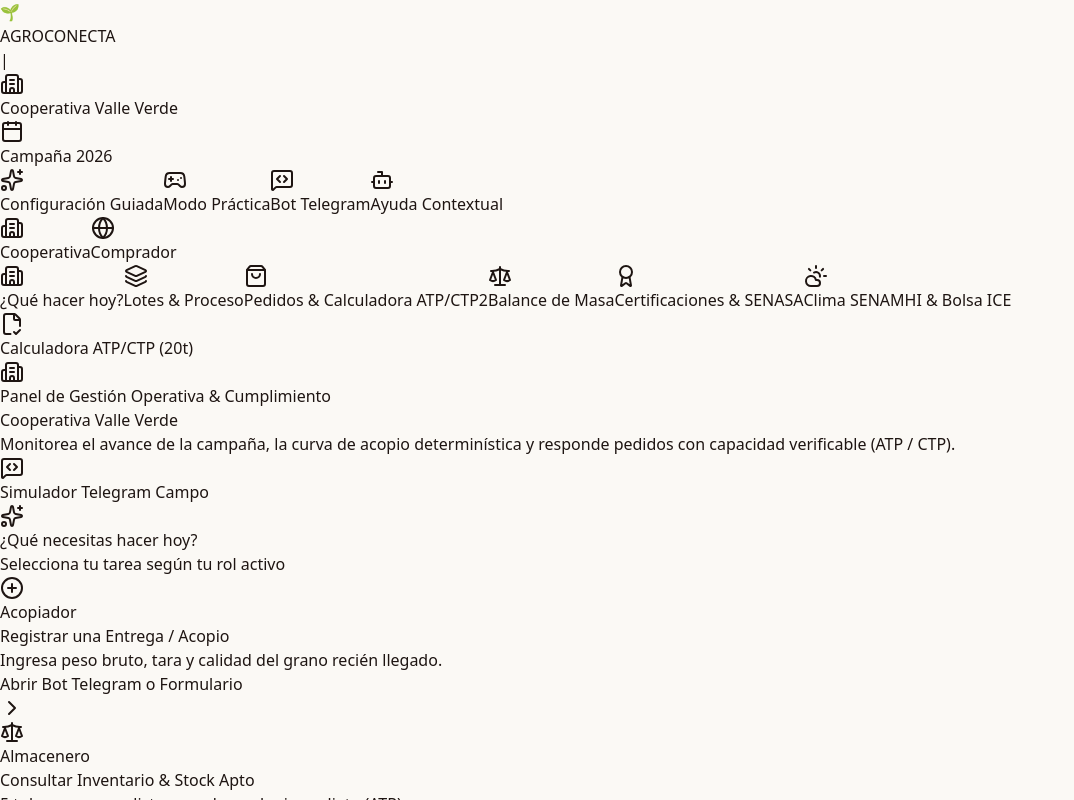
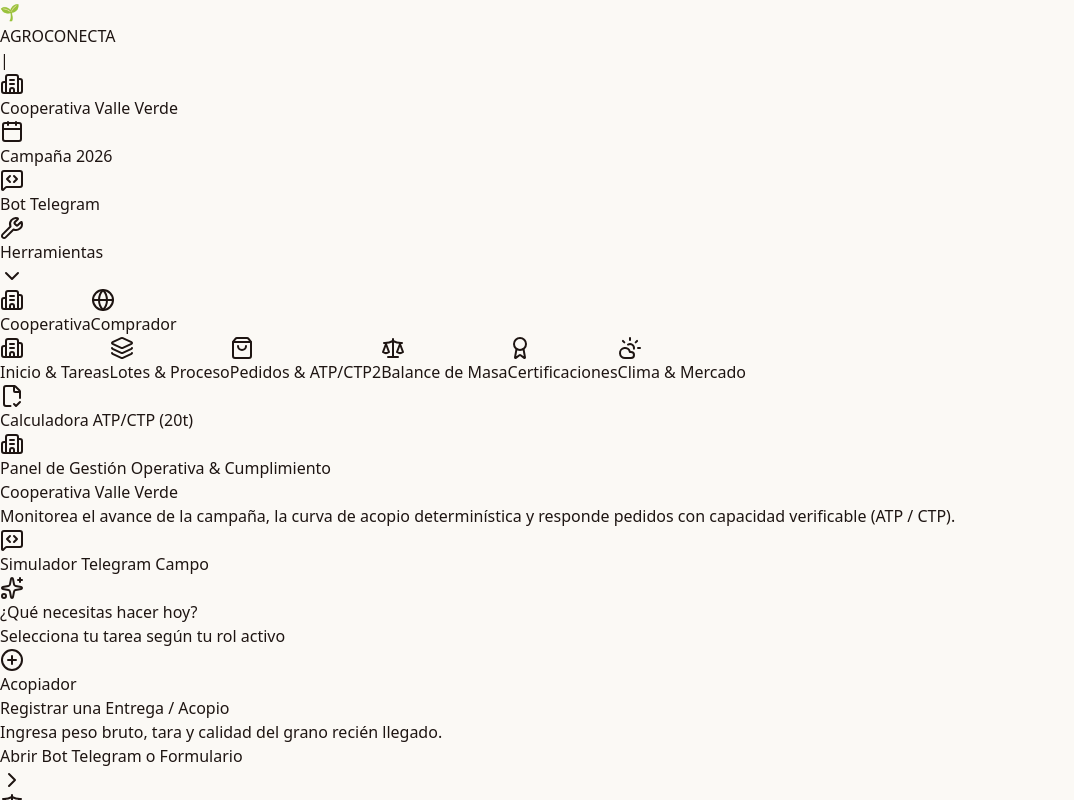
Before and after one commit to andreaavidall/AgroConecta, a React (Vite) app: page / in a window 1280 px wide. Both pictures are taken after a click on the button "Cooperativa". Shown: the top 800 px of the page, without its empty margins (0-1074 px from the left). Built offline with nearby package versions, Linux system fonts and the light colour scheme.

Commit message:
fix(ui): streamline cooperative header with tools dropdown menu and clean tabs

```diff
--- a/src/components/Header.jsx
+++ b/src/components/Header.jsx
@@ -1,4 +1,4 @@
-import React from 'react';
+import React, { useState } from 'react';
 import {
   Building2,
   ShoppingBag,
@@ -15,9 +15,9 @@
   Calendar,
   Globe,
   Bot,
-  ShieldCheck,
-  CheckCircle2,
-  ChevronRight
+  ChevronDown,
+  Wrench,
+  HelpCircle
 } from 'lucide-react';
 
 export default function Header({
@@ -34,23 +34,24 @@
   activeOffersCount,
   selectedCoopName
 }) {
+  const [isToolsDropdownOpen, setIsToolsDropdownOpen] = useState(false);
 
   // Opciones de navegación adaptadas por Rol (Sección 21.1)
   const coopNavTabs = [
-    { id: 'coop-dashboard', label: '¿Qué hacer hoy?', icon: Building2 },
+    { id: 'coop-dashboard', label: 'Inicio & Tareas', icon: Building2 },
     { id: 'lots-management', label: 'Lotes & Proceso', icon: Layers },
-    { id: 'coop-offers', label: 'Pedidos & Calculadora ATP/CTP', icon: ShoppingBag, badge: activeOffersCount },
+    { id: 'coop-offers', label: 'Pedidos & ATP/CTP', icon: ShoppingBag, badge: activeOffersCount },
     { id: 'mass-balance', label: 'Balance de Masa', icon: Scale },
-    { id: 'certificates', label: 'Certificaciones & SENASA', icon: Award },
-    { id: 'senamhi-weather', label: 'Clima SENAMHI & Bolsa ICE', icon: CloudSun }
+    { id: 'certificates', label: 'Certificaciones', icon: Award },
+    { id: 'senamhi-weather', label: 'Clima & Mercado', icon: CloudSun }
   ];
 
   const buyerNavTabs = [
     { id: 'buyer-dashboard', label: 'Resumen del Origen', icon: Building2 },
     { id: 'marketplace', label: 'Vitrina de Ofertas', icon: ShoppingBag },
-    { id: 'interactive-map', label: 'Mapa EUDR (Zonas)', icon: Map },
-    { id: 'buyer-offers', label: 'Mis Pedidos & Cotizaciones', icon: FileCheck2, badge: activeOffersCount },
-    { id: 'market-prices', label: 'Cotizaciones Bolsa ICE NY', icon: TrendingUp }
+    { id: 'interactive-map', label: 'Mapa EUDR', icon: Map },
+    { id: 'buyer-offers', label: 'Mis Pedidos', icon: FileCheck2, badge: activeOffersCount },
+    { id: 'market-prices', label: 'Bolsa ICE NY', icon: TrendingUp }
   ];
 
   const currentTabs = activeRole === 'coop' ? coopNavTabs : buyerNavTabs;
@@ -60,39 +61,40 @@
     <header className={`text-white sticky top-0 z-30 shadow-lg border-b transition-colors duration-300 ${
       isBuyer
         ? 'bg-gradient-to-r from-[#0B291E] via-[#123B2C] to-[#0E2F22] border-emerald-900/60'
-        : 'bg-gradient-to-r from-[#174C3C] via-[#1E5D4A] to-[#0F3529] border-emerald-900/40'
+        : 'bg-gradient-to-r from-[#174C3C] via-[#1F5F4B] to-[#123E30] border-emerald-900/40'
     }`}>
 
       {/* Top Utility Header Bar */}
-      <div className="bg-black/30 backdrop-blur-md px-4 sm:px-8 py-2 text-xs border-b border-white/10">
-        <div className="max-w-7xl mx-auto flex flex-wrap items-center justify-between gap-3">
+      <div className="bg-black/25 backdrop-blur-md px-4 sm:px-8 py-2 text-xs border-b border-white/10">
+        <div className="max-w-7xl mx-auto flex items-center justify-between gap-4">
 
-          {/* Left Brand Identity & Context */}
+          {/* Left Brand Identity & Active Organization */}
           <div className="flex items-center gap-3">
             <div className="flex items-center gap-2 font-black text-sm tracking-wide text-white">
-              <div className="w-6 h-6 rounded-lg bg-emerald-500/20 border border-emerald-400/40 flex items-center justify-center text-amber-300">
+              <div className="w-7 h-7 rounded-lg bg-emerald-500/20 border border-emerald-400/40 flex items-center justify-center text-amber-300 shadow-inner">
                 🌱
               </div>
-              <span className="bg-gradient-to-r from-white via-emerald-100 to-amber-200 bg-clip-text text-transparent">
+              <span className="bg-gradient-to-r from-white via-emerald-100 to-amber-200 bg-clip-text text-transparent font-black tracking-wider">
                 AGROCONECTA
               </span>
             </div>
 
-            <span className="text-emerald-700/60 hidden sm:inline">|</span>
+            <span className="text-emerald-700/60">|</span>
 
-            {/* Context Badge based on Role */}
+            {/* Context Badge */}
             {isBuyer ? (
-              <div className="hidden sm:flex items-center gap-1.5 bg-emerald-950/80 px-3 py-1 rounded-full border border-emerald-700/40 text-emerald-200">
+              <div className="flex items-center gap-1.5 bg-emerald-950/80 px-3 py-1 rounded-full border border-emerald-700/40 text-emerald-200">
                 <Globe className="w-3.5 h-3.5 text-amber-300" />
-                <span className="font-semibold text-[11px]">Vitrina Internacional de Oferta Verificable (EUDR)</span>
+                <span className="font-semibold text-[11px] hidden sm:inline">Vitrina de Oferta Cacaotera (EUDR)</span>
+                <span className="font-semibold text-[11px] sm:hidden">Oferta EUDR</span>
               </div>
             ) : (
               <div className="flex items-center gap-2">
-                <div className="flex items-center gap-1 bg-emerald-900/90 px-2.5 py-0.5 rounded-full border border-emerald-700/50 text-emerald-100">
-                  <Building2 className="w-3 h-3 text-amber-300" />
+                <div className="flex items-center gap-1.5 bg-emerald-900/90 px-3 py-1 rounded-full border border-emerald-600/50 text-emerald-100 shadow-2xs">
+                  <Building2 className="w-3.5 h-3.5 text-amber-300" />
                   <span className="font-bold text-[11px]">{selectedCoopName}</span>
                 </div>
-                <div className="hidden md:flex items-center gap-1 bg-emerald-950/60 px-2 py-0.5 rounded-md text-emerald-300 text-[11px]">
+                <div className="hidden md:flex items-center gap-1 bg-emerald-950/60 px-2.5 py-1 rounded-md text-emerald-300 text-[11px] border border-emerald-800/40">
                   <Calendar className="w-3 h-3 text-emerald-400" />
                   <span>Campaña 2026</span>
                 </div>
@@ -103,59 +105,85 @@
           {/* Right Action Tools & Role Switcher */}
           <div className="flex items-center gap-2">
 
-            {/* Coop-specific field tools */}
+            {/* Coop-specific Field Bot Button */}
             {!isBuyer && (
-              <>
               <button
-                  onClick={onOpenOnboarding}
-                  className="bg-emerald-800/80 hover:bg-emerald-700 text-amber-300 px-2.5 py-1 rounded-md text-[11px] font-bold flex items-center gap-1 transition border border-emerald-600/40"
-                  title="Configuración Inicial Guiada"
+                onClick={onOpenTelegram}
+                className="bg-sky-600 hover:bg-sky-500 text-white px-3 py-1.5 rounded-lg text-[11px] font-bold flex items-center gap-1.5 transition shadow-sm border border-sky-400/30"
               >
-                  <Sparkles className="w-3 h-3" />
-                  <span className="hidden sm:inline">Configuración Guiada</span>
+                <MessageSquareCode className="w-3.5 h-3.5" />
+                <span className="hidden sm:inline">Bot Telegram</span>
+              </button>
+            )}
+
+            {/* Config & Tools Dropdown / Quick Launcher for Coop */}
+            {!isBuyer && (
+              <div className="relative">
+                <button
+                  onClick={() => setIsToolsDropdownOpen(!isToolsDropdownOpen)}
+                  className="bg-emerald-800/80 hover:bg-emerald-700 text-amber-300 px-2.5 py-1.5 rounded-lg text-[11px] font-bold flex items-center gap-1 transition border border-emerald-600/40"
+                >
+                  <Wrench className="w-3.5 h-3.5" />
+                  <span className="hidden sm:inline">Herramientas</span>
+                  <ChevronDown className="w-3 h-3" />
                 </button>
 
+                {isToolsDropdownOpen && (
+                  <div className="absolute right-0 mt-2 w-52 bg-white rounded-xl shadow-2xl border border-slate-200 py-1.5 text-slate-800 z-50 text-xs animate-in fade-in duration-150">
                     <button
-                  onClick={onTogglePracticeMode}
-                  className={`px-2.5 py-1 rounded-md text-[11px] font-bold flex items-center gap-1 transition ${
-                    isPracticeMode
-                      ? 'bg-amber-500 text-slate-900 shadow-inner'
-                      : 'bg-emerald-900/80 hover:bg-emerald-800 text-emerald-200 border border-emerald-700/50'
-                  }`}
-                  title="Activar entorno seguro de práctica"
+                      onClick={() => {
+                        setIsToolsDropdownOpen(false);
+                        onOpenOnboarding();
+                      }}
+                      className="w-full text-left px-3.5 py-2 hover:bg-slate-100 flex items-center gap-2 font-medium text-slate-700"
                     >
-                  <Gamepad2 className="w-3.5 h-3.5" />
-                  <span className="hidden md:inline">{isPracticeMode ? 'Modo Práctica Activo' : 'Modo Práctica'}</span>
+                      <Sparkles className="w-4 h-4 text-[#237A57]" />
+                      <span>Configuración Guiada</span>
                     </button>
-
                     <button
-                  onClick={onOpenTelegram}
-                  className="bg-sky-600 hover:bg-sky-500 text-white px-2.5 py-1 rounded-md text-[11px] font-bold flex items-center gap-1 transition shadow-sm"
+                      onClick={() => {
+                        setIsToolsDropdownOpen(false);
+                        onTogglePracticeMode();
+                      }}
+                      className="w-full text-left px-3.5 py-2 hover:bg-slate-100 flex items-center gap-2 font-medium text-slate-700"
                     >
-                  <MessageSquareCode className="w-3.5 h-3.5" />
-                  <span>Bot Telegram</span>
+                      <Gamepad2 className="w-4 h-4 text-amber-600" />
+                      <span>{isPracticeMode ? 'Desactivar Modo Práctica' : 'Activar Modo Práctica'}</span>
                     </button>
-              </>
+                    <button
+                      onClick={() => {
+                        setIsToolsDropdownOpen(false);
+                        onOpenAssistant();
+                      }}
+                      className="w-full text-left px-3.5 py-2 hover:bg-slate-100 flex items-center gap-2 font-medium text-slate-700 border-t border-slate-100"
+                    >
+                      <Bot className="w-4 h-4 text-[#174C3C]" />
+                      <span>Ayuda Contextual</span>
+                    </button>
+                  </div>
+                )}
+              </div>
             )}
 
-            {/* Contextual Assistant Launcher */}
+            {/* Contextual Assistant Button for Buyer View */}
+            {isBuyer && (
               <button
                 onClick={onOpenAssistant}
-              className="bg-emerald-800/60 hover:bg-emerald-700 text-emerald-100 px-2.5 py-1 rounded-md text-[11px] font-bold flex items-center gap-1 transition border border-emerald-600/30"
-              title="Abrir Asistente Explicativo"
+                className="bg-emerald-800/60 hover:bg-emerald-700 text-emerald-100 px-3 py-1.5 rounded-lg text-[11px] font-bold flex items-center gap-1.5 transition border border-emerald-600/30"
               >
                 <Bot className="w-3.5 h-3.5 text-amber-300" />
                 <span className="hidden sm:inline">Ayuda Contextual</span>
               </button>
+            )}
 
-            {/* Premium Role Switcher Toggle */}
-            <div className="ml-1 bg-black/40 p-1 rounded-xl flex items-center border border-white/10">
+            {/* Role Switcher Pill */}
+            <div className="ml-1 bg-black/40 p-0.5 rounded-xl flex items-center border border-white/15">
               <button
                 onClick={() => {
                   setActiveRole('coop');
                   setActiveTab('coop-dashboard');
                 }}
-                className={`px-3 py-1 rounded-lg text-[11px] font-black transition-all duration-200 flex items-center gap-1 ${
+                className={`px-3 py-1 rounded-lg text-[11px] font-black transition-all duration-200 flex items-center gap-1.5 ${
                   !isBuyer
                     ? 'bg-[#237A57] text-white shadow-md border border-emerald-400/30'
                     : 'text-emerald-300/80 hover:text-white'
@@ -170,7 +198,7 @@
                   setActiveRole('buyer');
                   setActiveTab('buyer-dashboard');
                 }}
-                className={`px-3 py-1 rounded-lg text-[11px] font-black transition-all duration-200 flex items-center gap-1 ${
+                className={`px-3 py-1 rounded-lg text-[11px] font-black transition-all duration-200 flex items-center gap-1.5 ${
                   isBuyer
                     ? 'bg-[#237A57] text-white shadow-md border border-emerald-400/30'
                     : 'text-emerald-300/80 hover:text-white'
@@ -190,7 +218,7 @@
       <div className="max-w-7xl mx-auto px-4 sm:px-6 lg:px-8 py-2 flex items-center justify-between">
 
         {/* Navigation Tabs */}
-        <nav className="flex items-center gap-1 sm:gap-2 overflow-x-auto no-scrollbar py-1">
+        <nav className="flex items-center gap-1.5 sm:gap-2 overflow-x-auto no-scrollbar py-1">
           {currentTabs.map((tab) => {
             const Icon = tab.icon;
             const isActive = activeTab === tab.id;
@@ -216,7 +244,7 @@
           })}
         </nav>
 
-        {/* ATP/CTP Calculator Button */}
+        {/* Commitment Report Quick Trigger */}
         <button
           onClick={() => onOpenCommitmentReport(false)}
           className="hidden lg:flex items-center gap-2 bg-gradient-to-r from-amber-500 to-amber-600 hover:from-amber-400 hover:to-amber-500 text-slate-950 px-4 py-2 rounded-xl text-xs font-black shadow-md transition transform hover:scale-[1.02] border border-amber-300/40"
```
Lines whose indentation alone changed are shown as unchanged.
